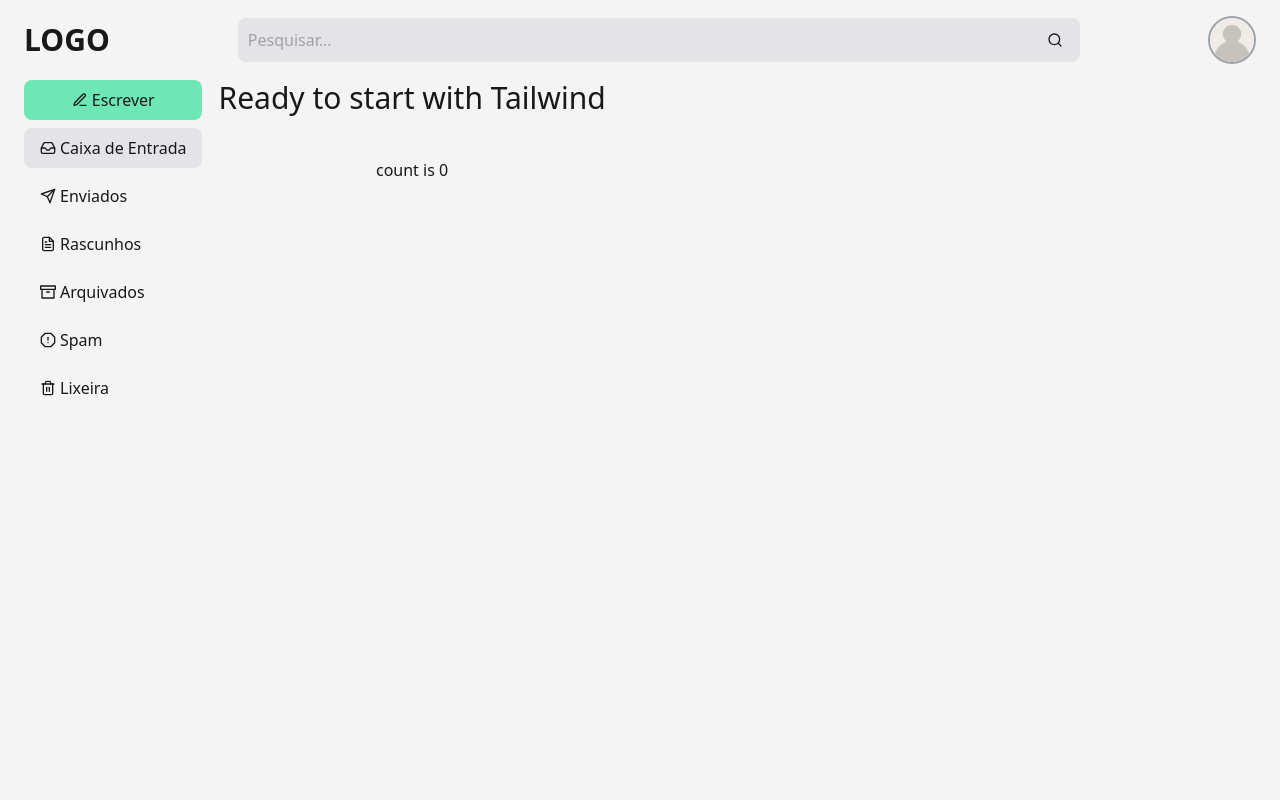
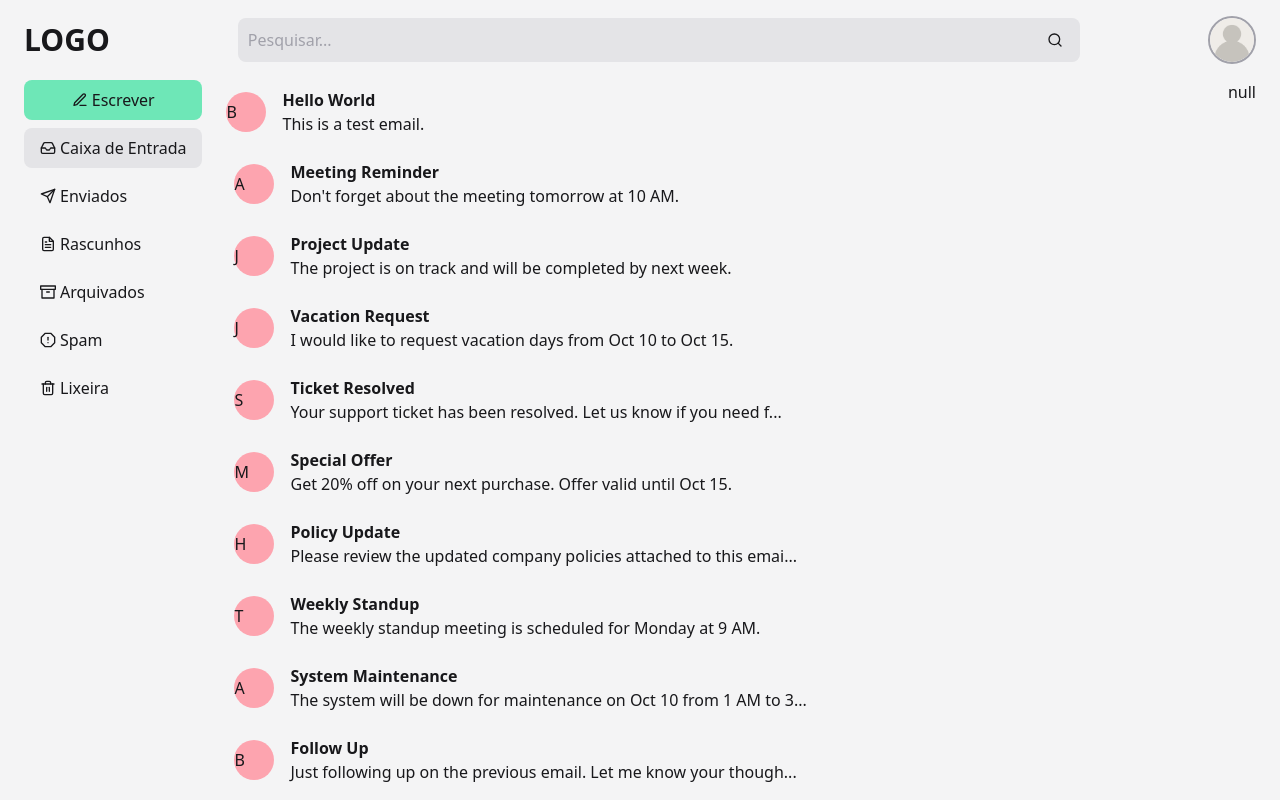
Before and after one commit to PhabloC/Project_Tailwind, a React (Vite) app: page / in a window 1280 px wide. Built offline with nearby package versions, Linux system fonts and the light colour scheme.

Commit message:
adiciona componente EmailList e refatora App para exibir lista de emails

```diff
--- a/src/App.jsx
+++ b/src/App.jsx
@@ -3,9 +3,10 @@ import Header from "./components/Header";
 import Container from "./components/Container";
 import Sidebar from "./components/Sidebar";
 import Bottombar from "./components/Bottombar";
+import EmailList from "./components/EmailList";
 
 function App() {
-  const [count, setCount] = useState(0);
+  const [openEmail, setOpenEmail] = useState(null);
 
   return (
     <>
@@ -13,17 +14,8 @@ function App() {
       <Container>
         <div className="flex flex-col md:flex-row gap-2 xl:gap-4 h-full relative">
           <Sidebar />
-          <div className="h-full">
-            <h1 className="text-3xl text-center">
-              Ready to start with Tailwind
-            </h1>
-            <button
-              className="block w-fit mx-auto my-8 px-4 py-2 rounded-lg border-transparent hover:border-cyan-500 border-2 transition-colors"
-              onClick={() => setCount(count + 1)}
-            >
-              count is {count}
-            </button>
-          </div>
+          <EmailList SetOpenEmail={setOpenEmail} />
+          {JSON.stringify(openEmail)}
           <Bottombar />
         </div>
       </Container>
--- /dev/null
+++ b/src/components/EmailList/Avatar.jsx
@@ -0,0 +1,7 @@
+export default function Avatar({ letter }) {
+  return (
+    <div className="rounded-full bg-rose-300 dark:bg-rose-600 w-10 h-10 place-content-center">
+      <span className="mb-0.5">{letter}</span>
+    </div>
+  );
+}
--- /dev/null
+++ b/src/components/EmailList/EmailListItem.jsx
@@ -0,0 +1,21 @@
+import Avatar from "./Avatar";
+
+export default function EmailListItem({ email, onClick }) {
+  return (
+    <article
+      className="flex items-center gap-4 [&+article]:m-2 p-2 hover:cursor-pointer hover:bg-gray-200 dark:hover:bg-gray-900
+    rounded-lg transition-colors"
+      onClick={onClick}
+    >
+      <Avatar letter={email.from[0].toUpperCase()} />
+      <div className="grow shrink basis-40">
+        <strong>{email.subject}</strong>
+        <p>
+          {email.body.length > 64
+            ? email.body.slice(0, 64) + "..."
+            : email.body}
+        </p>
+      </div>
+    </article>
+  );
+}
--- /dev/null
+++ b/src/components/EmailList/index.jsx
@@ -0,0 +1,16 @@
+import emails from "../../emails.json";
+import EmailListItem from "./EmailListItem";
+
+export default function EmailList({ setOpenEmail }) {
+  return (
+    <div className="relative overflow-y-scroll grow">
+      {emails.map((email) => (
+        <EmailListItem
+          key={email.id}
+          email={email}
+          onClick={() => setOpenEmail(email)}
+        />
+      ))}
+    </div>
+  );
+}
--- /dev/null
+++ b/src/emails.json
@@ -0,0 +1,212 @@
+[
+  {
+    "id": 1,
+    "from": "Bob@example.com",
+    "subject": "Hello World",
+    "body": "This is a test email.",
+    "createdAt": "2023-10-01T12:00:00Z"
+  },
+  {
+    "id": 2,
+    "from": "Alice@example.com",
+    "subject": "Meeting Reminder",
+    "body": "Don't forget about the meeting tomorrow at 10 AM.",
+    "createdAt": "2023-10-02T08:30:00Z"
+  },
+  {
+    "id": 3,
+    "from": "John@example.com",
+    "subject": "Project Update",
+    "body": "The project is on track and will be completed by next week.",
+    "createdAt": "2023-10-03T14:15:00Z"
+  },
+  {
+    "id": 4,
+    "from": "Jane@example.com",
+    "subject": "Vacation Request",
+    "body": "I would like to request vacation days from Oct 10 to Oct 15.",
+    "createdAt": "2023-10-04T09:45:00Z"
+  },
+  {
+    "id": 5,
+    "from": "Support@example.com",
+    "subject": "Ticket Resolved",
+    "body": "Your support ticket has been resolved. Let us know if you need further assistance.",
+    "createdAt": "2023-10-05T11:20:00Z"
+  },
+  {
+    "id": 6,
+    "from": "Marketing@example.com",
+    "subject": "Special Offer",
+    "body": "Get 20% off on your next purchase. Offer valid until Oct 15.",
+    "createdAt": "2023-10-06T16:00:00Z"
+  },
+  {
+    "id": 7,
+    "from": "HR@example.com",
+    "subject": "Policy Update",
+    "body": "Please review the updated company policies attached to this email.",
+    "createdAt": "2023-10-07T10:00:00Z"
+  },
+  {
+    "id": 8,
+    "from": "Team@example.com",
+    "subject": "Weekly Standup",
+    "body": "The weekly standup meeting is scheduled for Monday at 9 AM.",
+    "createdAt": "2023-10-08T13:30:00Z"
+  },
+  {
+    "id": 9,
+    "from": "Admin@example.com",
+    "subject": "System Maintenance",
+    "body": "The system will be down for maintenance on Oct 10 from 1 AM to 3 AM.",
+    "createdAt": "2023-10-09T18:45:00Z"
+  },
+  {
+    "id": 10,
+    "from": "Bob@example.com",
+    "subject": "Follow Up",
+    "body": "Just following up on the previous email. Let me know your thoughts.",
+    "createdAt": "2023-10-10T07:15:00Z"
+  },
+  {
+    "id": 11,
+    "from": "Alice@example.com",
+    "subject": "Event Invitation",
+    "body": "You are invited to our annual company event on Oct 20.",
+    "createdAt": "2023-10-11T09:00:00Z"
+  },
+  {
+    "id": 12,
+    "from": "John@example.com",
+    "subject": "Code Review",
+    "body": "Please review the latest code changes and provide feedback.",
+    "createdAt": "2023-10-12T14:30:00Z"
+  },
+  {
+    "id": 13,
+    "from": "Jane@example.com",
+    "subject": "Lunch Plans",
+    "body": "Are you available for lunch tomorrow?",
+    "createdAt": "2023-10-13T12:00:00Z"
+  },
+  {
+    "id": 14,
+    "from": "Support@example.com",
+    "subject": "Account Verification",
+    "body": "Please verify your account by clicking the link below.",
+    "createdAt": "2023-10-14T08:45:00Z"
+  },
+  {
+    "id": 15,
+    "from": "Marketing@example.com",
+    "subject": "New Product Launch",
+    "body": "We are excited to announce the launch of our new product.",
+    "createdAt": "2023-10-15T10:30:00Z"
+  },
+  {
+    "id": 16,
+    "from": "HR@example.com",
+    "subject": "Training Session",
+    "body": "A mandatory training session is scheduled for Oct 18 at 3 PM.",
+    "createdAt": "2023-10-16T15:00:00Z"
+  },
+  {
+    "id": 17,
+    "from": "Team@example.com",
+    "subject": "Project Kickoff",
+    "body": "The project kickoff meeting is scheduled for Oct 19 at 11 AM.",
+    "createdAt": "2023-10-17T09:15:00Z"
+  },
+  {
+    "id": 18,
+    "from": "Admin@example.com",
+    "subject": "Password Reset",
+    "body": "Click the link below to reset your password.",
+    "createdAt": "2023-10-18T13:45:00Z"
+  },
+  {
+    "id": 19,
+    "from": "Bob@example.com",
+    "subject": "Feedback Request",
+    "body": "Please provide your feedback on the recent changes.",
+    "createdAt": "2023-10-19T16:30:00Z"
+  },
+  {
+    "id": 20,
+    "from": "Alice@example.com",
+    "subject": "Team Outing",
+    "body": "Join us for a team outing on Oct 25. RSVP by Oct 20.",
+    "createdAt": "2023-10-20T11:00:00Z"
+  },
+  {
+    "id": 21,
+    "from": "John@example.com",
+    "subject": "Bug Report",
+    "body": "A bug was found in the latest release. Please investigate.",
+    "createdAt": "2023-10-21T14:00:00Z"
+  },
+  {
+    "id": 22,
+    "from": "Jane@example.com",
+    "subject": "Meeting Notes",
+    "body": "Here are the notes from the meeting earlier today.",
+    "createdAt": "2023-10-22T10:15:00Z"
+  },
+  {
+    "id": 23,
+    "from": "Support@example.com",
+    "subject": "Service Update",
+    "body": "Our service has been updated to include new features.",
+    "createdAt": "2023-10-23T08:30:00Z"
+  },
+  {
+    "id": 24,
+    "from": "Marketing@example.com",
+    "subject": "Survey Request",
+    "body": "Please take a moment to complete our customer satisfaction survey.",
+    "createdAt": "2023-10-24T12:45:00Z"
+  },
+  {
+    "id": 25,
+    "from": "HR@example.com",
+    "subject": "Holiday Schedule",
+    "body": "The holiday schedule for the upcoming season is now available.",
+    "createdAt": "2023-10-25T09:00:00Z"
+  },
+  {
+    "id": 26,
+    "from": "Team@example.com",
+    "subject": "Code Freeze",
+    "body": "The code freeze for the release is scheduled for Oct 30.",
+    "createdAt": "2023-10-26T14:30:00Z"
+  },
+  {
+    "id": 27,
+    "from": "Admin@example.com",
+    "subject": "System Downtime",
+    "body": "The system will be unavailable on Oct 28 from 2 AM to 4 AM.",
+    "createdAt": "2023-10-27T16:15:00Z"
+  },
+  {
+    "id": 28,
+    "from": "Bob@example.com",
+    "subject": "Reminder",
+    "body": "Just a reminder about the upcoming deadline.",
+    "createdAt": "2023-10-28T07:45:00Z"
+  },
+  {
+    "id": 29,
+    "from": "Alice@example.com",
+    "subject": "Thank You",
+    "body": "Thank you for your hard work and dedication.",
+    "createdAt": "2023-10-29T10:00:00Z"
+  },
+  {
+    "id": 30,
+    "from": "John@example.com",
+    "subject": "Follow-Up",
+    "body": "Following up on the previous discussion. Let me know your thoughts.",
+    "createdAt": "2023-10-30T13:30:00Z"
+  }
+]
```
